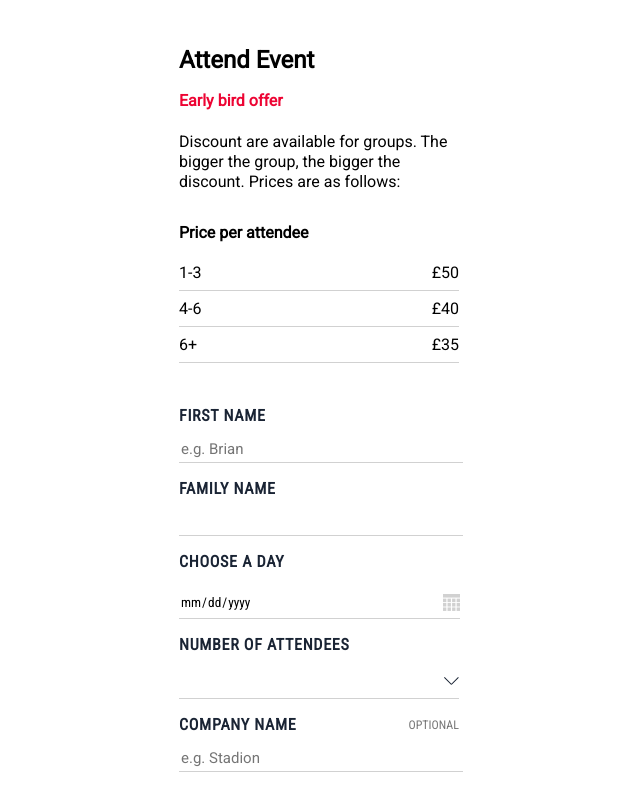
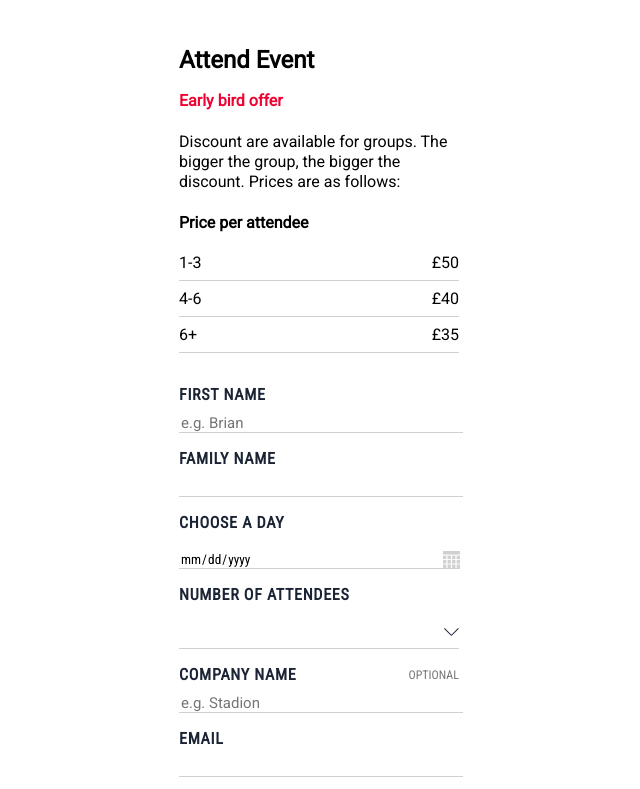
Before and after one commit to puyanwei/event-shop, a React (Create React App) app: page / in a window 1280 px wide. Shown: the top 789 px of the page, without its empty margins (301-941 px from the left). Built offline with nearby package versions, Linux system fonts and the light colour scheme.

Commit message:
Post feedback adjustments, css mainly

```diff
--- a/src/App.scss
+++ b/src/App.scss
@@ -35,3 +35,31 @@
   height: 1px;
   background: #d1d1d1;
 }
+
+input {
+  width: 280px;
+  border-radius: 0;
+  border-width: 0 0 1px 0;
+  border-color: #d1d1d1;
+  font-family: "Roboto Condensed";
+}
+
+input::placeholder {
+  width: 280px;
+  color: #757575;
+  font-family: Roboto;
+  font-size: 15px;
+  font-weight: 300;
+  line-height: 20px;
+}
+
+label {
+  width: 280px;
+  color: #1a2434;
+  font-family: "Roboto Condensed";
+  font-size: 16px;
+  font-weight: 700;
+  line-height: 20px;
+  text-transform: uppercase;
+  letter-spacing: 0.7px;
+}
--- a/src/Components/Checkbox/Checkbox.scss
+++ b/src/Components/Checkbox/Checkbox.scss
@@ -6,7 +6,6 @@
     width: 20px;
   }
   .checkbox-label {
-    height: 23px;
     font-family: "Roboto Condensed";
     font-size: 16px;
     font-weight: 100;
--- a/src/Components/DatePicker/DatePicker.scss
+++ b/src/Components/DatePicker/DatePicker.scss
@@ -1,7 +1,6 @@
 div {
   label {
     width: 280px;
-    height: 24.07px;
     color: #1a2434;
     font-family: "Roboto Condensed";
     font-size: 16px;
@@ -13,7 +12,6 @@ div {
   div {
     input[type="date"] {
       width: 280px;
-      height: 30px;
       border-width: 0 0 1px 0;
       border-color: #d1d1d1;
       font-family: "Roboto Condensed";
@@ -24,7 +22,6 @@ div {
   }
   .error-message {
     width: 55px;
-    height: 23px;
     color: red;
     font-family: "Roboto Condensed";
     font-size: 12px;
--- a/src/Components/SelectBox/SelectBox.scss
+++ b/src/Components/SelectBox/SelectBox.scss
@@ -2,7 +2,6 @@ div {
   div {
     label {
       width: 280px;
-      height: 23px;
       color: #1a2434;
       font-family: "Roboto Condensed";
       font-size: 16px;
--- a/src/Components/TextBox/TextBox.scss
+++ b/src/Components/TextBox/TextBox.scss
@@ -1,19 +1,5 @@
-div {
-  div {
-    label {
-      width: 280px;
-      height: 23px;
-      color: #1a2434;
-      font-family: "Roboto Condensed";
-      font-size: 16px;
-      font-weight: 700;
-      line-height: 20px;
-      text-transform: uppercase;
-      letter-spacing: 0.7111111px;
-    }
 .optional {
   width: 55px;
-      height: 23px;
   color: #757575;
   font-family: "Roboto Condensed";
   font-size: 12px;
@@ -21,25 +7,3 @@ div {
   line-height: 20px;
   text-align: right;
 }
-  }
-  div {
-    input {
-      width: 280px;
-      height: 23px;
-      background: none;
-      border-radius: 0;
-      border-width: 0 0 1px 0;
-      border-color: #d1d1d1;
-      font-family: "Roboto Condensed";
-    }
-    input::placeholder {
-      width: 280px;
-      height: 23px;
-      color: #757575;
-      font-family: Roboto;
-      font-size: 15px;
-      font-weight: 300;
-      line-height: 20px;
-    }
-  }
-}
--- a/src/Components/TextBox/TextBox.tsx
+++ b/src/Components/TextBox/TextBox.tsx
@@ -23,7 +23,7 @@ const TextBox = ({
       <label htmlFor={name}>{label}</label>
       {optional && <span className="optional">OPTIONAL</span>}
     </div>
-    <div>
+    <div className="input-container">
       <input
         type={type}
         id={name}
--- a/src/Pages/AttendEventPage/AttendEventForm/AttendEventForm.scss
+++ b/src/Pages/AttendEventPage/AttendEventForm/AttendEventForm.scss
@@ -1,30 +1,19 @@
-form {
+.attend-event-form {
   width: 280px;
   .price-summary {
     .price-summary-category {
       width: 130px;
-      height: 23px;
-      font-family: Roboto;
-      font-size: 16px;
       font-weight: 300;
-      line-height: 20px;
     }
     .price-summary-result {
       width: 30px;
-      height: 23px;
-      font-family: Roboto;
-      font-size: 16px;
       font-weight: 300;
-      line-height: 20px;
       text-align: right;
     }
     .price {
-      height: 20px;
       color: #1a2434;
-      font-family: Roboto;
       font-size: 24px;
       font-weight: 700;
-      line-height: 20px;
       text-align: right;
     }
     .submit-button {
@@ -34,7 +23,6 @@ form {
       width: 280px;
       height: 32px;
       color: #ffffff;
-      font-family: "Roboto Condensed";
       font-size: 14px;
       font-weight: 700;
       line-height: 25px;
@@ -44,11 +32,7 @@ form {
     }
   }
   .success-message {
-    height: 23px;
     color: green;
-    font-family: "Roboto Condensed";
     font-size: 12px;
-    font-weight: 400;
-    line-height: 20px;
   }
 }
--- a/src/Pages/AttendEventPage/AttendEventForm/AttendEventForm.tsx
+++ b/src/Pages/AttendEventPage/AttendEventForm/AttendEventForm.tsx
@@ -87,7 +87,7 @@ export const AttendEventForm = () => {
   };
 
   return (
-    <form onSubmit={handleSubmit}>
+    <form onSubmit={handleSubmit} className="attend-event-form">
       <TextBox
         name="firstName"
         label="First Name"
--- a/src/Pages/AttendEventPage/AttendEventPage.scss
+++ b/src/Pages/AttendEventPage/AttendEventPage.scss
@@ -11,7 +11,6 @@
     }
     .discountin {
       width: 280px;
-      height: 110px;
       h4 {
         color: #ed0433;
         font-weight: 700;
@@ -24,7 +23,6 @@
     }
     .pricetable {
       width: 280px;
-      height: 151px;
     }
     h4 {
       font-weight: 700;
```
Also changed, not shown: 1 other file (tests, documents, lock files or other folders). Lines whose indentation alone changed are shown as unchanged.
